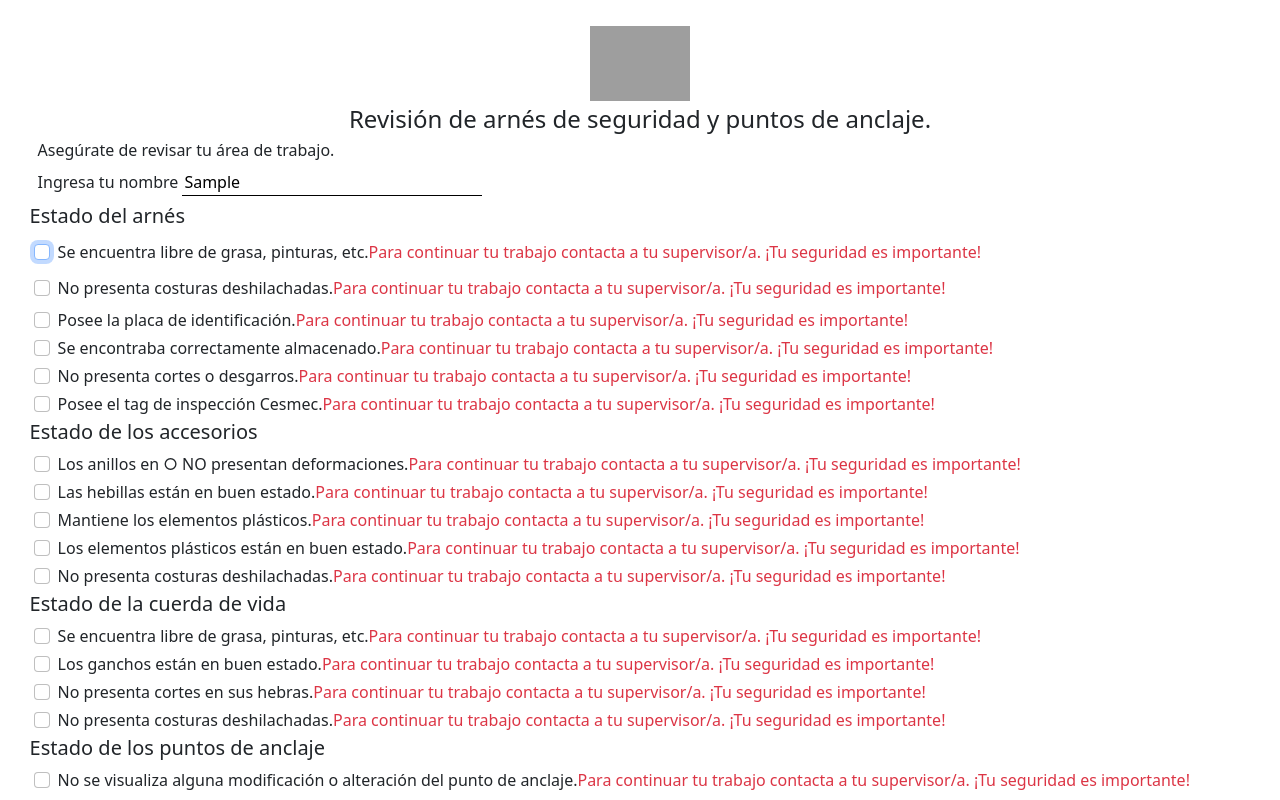
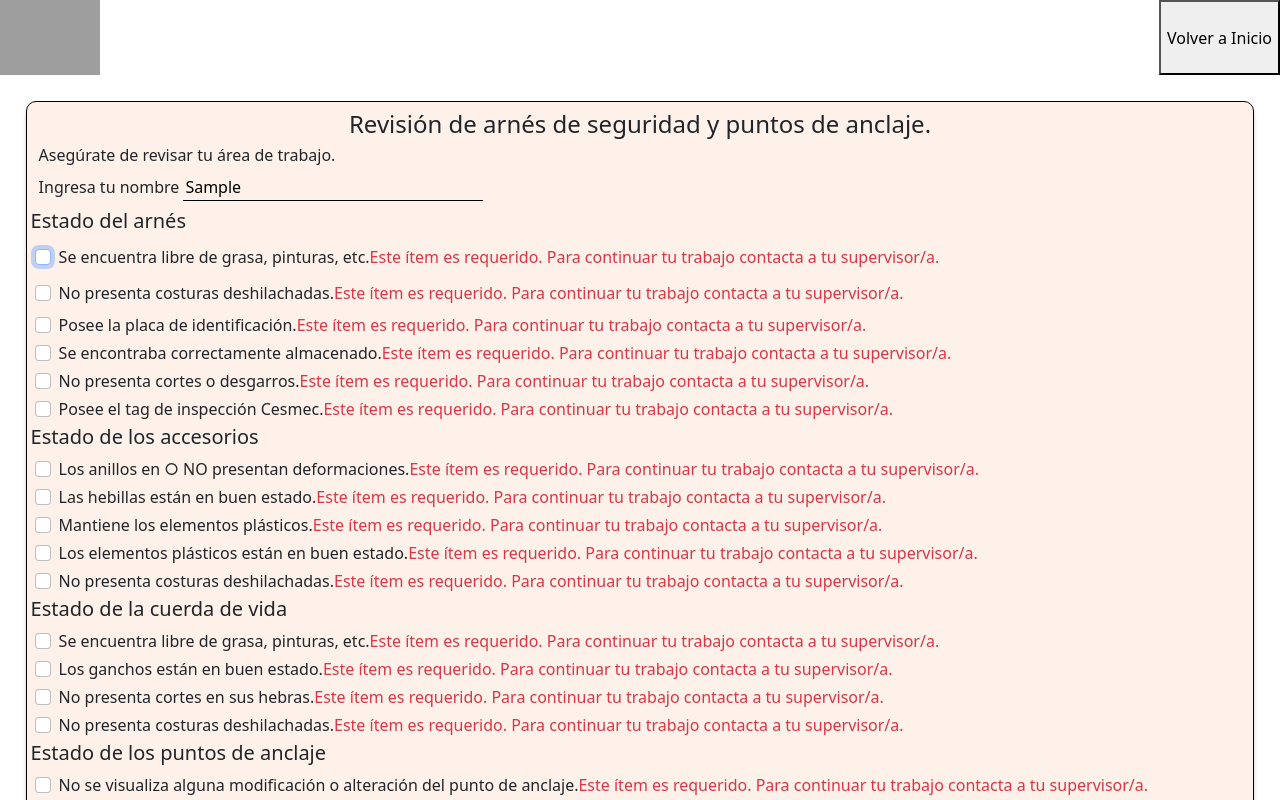
Before and after one commit to emmiraffo/desafio-bhp, a React (Create React App) app: page /checklist in a window 1280 px wide. Both pictures are taken after typing "Sample" into the empty fields and a click on the button "Calcular ELC". Shown: the top 800 px of the page. Built offline with nearby package versions, Linux system fonts and the light colour scheme; grey boxes are pictures that could not be loaded.

Commit message:
se agrega algunos estilos a checklist

```diff
--- a/src/components/CheckList.css
+++ b/src/components/CheckList.css
@@ -1,11 +1,17 @@
-.check-container{
-    margin: 2%;
+.container-checkbox{
     display: flex;
     flex-direction: column;
     justify-content: center;
     align-items: center;
+    margin: 2%;
+    background: rgba(229, 101, 29, 0.09);
+    border: 1px solid black;
+    box-sizing: border-box;
+    box-shadow: 0px 4px 4px rgba(0, 0, 0, 0.2);
+    border-radius: 10px;
 
 }
+
 .input-name{
     width:300px;
     border: 0;
@@ -14,9 +20,11 @@
     border-bottom: 1px solid black;
 
 }
+.container-checkbox_item{
+    border:none;
+}
 
 .btn-checklist{
-    align-self: center;
     background-color: #E5651D;
     font-size: 0.9em;
     height: 2.5rem;
--- a/src/components/CheckList.jsx
+++ b/src/components/CheckList.jsx
@@ -34,10 +34,14 @@ function generatePDF () {
 
 
     return (
-        <div className="check-container">
+        <div>
+            <nav className="d-flex flex-r justify-content-between">
                 <img src="https://firebasestorage.googleapis.com/v0/b/elc-bhp.appspot.com/o/bhp_orn_rgb_pos%5B1%5D.png?alt=media&token=e67982c5-67f2-4153-9201-a18c75117eff" alt="logo" width="100px" />
+                <button onClick={backToHome}>Volver a Inicio</button>
+            </nav>
+            <div className="container-checkbox">
                 <form onSubmit={handleSubmit(onSubmit)} id="form" className="p-1">
-                <h4 className="text-center"> Revisión de arnés de seguridad y puntos de anclaje.</h4>
+                    <h4 className="text-center m-1"> Revisión de arnés de seguridad y puntos de anclaje.</h4>
                     <h6 className="m-2">Asegúrate de revisar tu área de trabajo.</h6>
                     <div className="m-2">
                         <label className="me-1">Ingresa tu nombre</label>
@@ -45,47 +49,47 @@ function generatePDF () {
                             {errors.p1 && <span className="text-danger text-small">Tu nombre es requerido</span>}
                     </div>
                     <h5>Estado del arnés</h5>
-                <div className="form-check m-1" >
+                    <div className="form-check m-1">
                         <input className="form-check-input my-2" type="checkbox" name="check" {...register("p2", { required: true })} />
-                    <label className="form-check-label my-1" id="form1">
+                        <label className="form-check-label my-1"id="form1">
                             Se encuentra libre de grasa, pinturas, etc.
                         </label>
-                        {errors.p2 && <span className="text-danger text-small">Para continuar tu trabajo contacta a tu supervisor/a. ¡Tu seguridad es importante!</span>}
+                            {errors.p2 && <span className="text-danger text-small">Este ítem es requerido. Para continuar tu trabajo contacta a tu supervisor/a.</span>}
                     </div>
                     <div className="form-check m-1">
                         <input className="form-check-input my-2" type="checkbox" name="check" {...register("p3", { required: true })}/>
                         <label className="form-check-label my-1">
                             No presenta costuras deshilachadas.
                         </label>
-                        {errors.p3 && <span className="text-danger text-small">Para continuar tu trabajo contacta a tu supervisor/a. ¡Tu seguridad es importante!</span>}
+                            {errors.p3 && <span className="text-danger text-small">Este ítem es requerido. Para continuar tu trabajo contacta a tu supervisor/a.</span>}
                     </div>
                     <div className="form-check m-1">
                         <input className="form-check-input" type="checkbox" value="" name="check" {...register("p4", { required: true })}/>
                         <label className="form-check-label">
                             Posee la placa de identificación.
                         </label>
-                        {errors.p4 && <span className="text-danger text-small">Para continuar tu trabajo contacta a tu supervisor/a. ¡Tu seguridad es importante!</span>}
+                            {errors.p4 && <span className="text-danger text-small">Este ítem es requerido. Para continuar tu trabajo contacta a tu supervisor/a.</span>}
                     </div>
                     <div className="form-check m-1">
                         <input className="form-check-input" type="checkbox" value="" name="check" {...register("p5", { required: true })}/>
                         <label className="form-check-label">
                             Se encontraba correctamente almacenado.
                         </label>
-                        {errors.p5 && <span className="text-danger text-small">Para continuar tu trabajo contacta a tu supervisor/a. ¡Tu seguridad es importante!</span>}
+                            {errors.p5 && <span className="text-danger text-small">Este ítem es requerido. Para continuar tu trabajo contacta a tu supervisor/a.</span>}
                     </div>
                     <div className="form-check m-1">
                         <input className="form-check-input" type="checkbox"  name="check" {...register("p6", { required: true })}/>
                         <label className="form-check-label" >
                             No presenta cortes o desgarros.
                         </label>
-                        {errors.p6 && <span className="text-danger text-small">Para continuar tu trabajo contacta a tu supervisor/a. ¡Tu seguridad es importante!</span>}
+                            {errors.p6 && <span className="text-danger text-small">Este ítem es requerido. Para continuar tu trabajo contacta a tu supervisor/a.</span>}
                     </div>
                     <div className="form-check m-1">
                         <input className="form-check-input" type="checkbox"  name="check" {...register("p7", { required: true })}/>
                         <label className="form-check-label" >
                             Posee el tag de inspección Cesmec.
                         </label>
-                        {errors.p7 && <span className="text-danger text-small">Para continuar tu trabajo contacta a tu supervisor/a. ¡Tu seguridad es importante!</span>}
+                            {errors.p7 && <span className="text-danger text-small">Este ítem es requerido. Para continuar tu trabajo contacta a tu supervisor/a.</span>}
                     </div>
                     <h5>Estado de los accesorios</h5>
                     <div className="form-check m-1">
@@ -93,35 +97,35 @@ function generatePDF () {
                         <label className="form-check-label" >
                             Los anillos en ○ NO presentan deformaciones.
                         </label>
-                        {errors.p8 && <span className="text-danger text-small">Para continuar tu trabajo contacta a tu supervisor/a. ¡Tu seguridad es importante!</span>}
+                            {errors.p8 && <span className="text-danger text-small">Este ítem es requerido. Para continuar tu trabajo contacta a tu supervisor/a.</span>}
                     </div>
                     <div className="form-check m-1">
                         <input className="form-check-input" type="checkbox" name="check" {...register("p9", { required: true })}/>
                         <label className="form-check-label" >
                             Las hebillas están en buen estado.
                         </label>
-                        {errors.p9 && <span className="text-danger text-small">Para continuar tu trabajo contacta a tu supervisor/a. ¡Tu seguridad es importante!</span>}
+                            {errors.p9 && <span className="text-danger text-small">Este ítem es requerido. Para continuar tu trabajo contacta a tu supervisor/a.</span>}
                     </div>
                     <div className="form-check m-1">
                         <input className="form-check-input" type="checkbox" name="check" {...register("p10", { required: true })}/>
                         <label className="form-check-label" >
                             Mantiene los elementos plásticos.
                         </label>
-                        {errors.p10 && <span className="text-danger text-small">Para continuar tu trabajo contacta a tu supervisor/a. ¡Tu seguridad es importante!</span>}
+                            {errors.p10 && <span className="text-danger text-small">Este ítem es requerido. Para continuar tu trabajo contacta a tu supervisor/a.</span>}
                     </div>
                     <div className="form-check m-1">
                         <input className="form-check-input" type="checkbox" name="check" {...register("p11", { required: true })}/>
                         <label className="form-check-label">
                             Los elementos plásticos están en buen estado.
                         </label>
-                        {errors.p11 && <span className="text-danger text-small">Para continuar tu trabajo contacta a tu supervisor/a. ¡Tu seguridad es importante!</span>}
+                            {errors.p11 && <span className="text-danger text-small">Este ítem es requerido. Para continuar tu trabajo contacta a tu supervisor/a.</span>}
                     </div>
                     <div className="form-check m-1">
                         <input className="form-check-input" type="checkbox" name="check" {...register("p12", { required: true })}/>
                         <label className="form-check-label">
                             No presenta costuras deshilachadas.
                         </label>
-                        {errors.p12 && <span className="text-danger text-small">Para continuar tu trabajo contacta a tu supervisor/a. ¡Tu seguridad es importante!</span>}
+                            {errors.p12 && <span className="text-danger text-small">Este ítem es requerido. Para continuar tu trabajo contacta a tu supervisor/a.</span>}
                     </div>
                     <h5>Estado de la cuerda de vida</h5>
                     <div className="form-check m-1">
@@ -129,28 +133,28 @@ function generatePDF () {
                         <label className="form-check-label">
                             Se encuentra libre de grasa, pinturas, etc.
                         </label>
-                        {errors.p13 && <span className="text-danger text-small">Para continuar tu trabajo contacta a tu supervisor/a. ¡Tu seguridad es importante!</span>}
+                            {errors.p13 && <span className="text-danger text-small">Este ítem es requerido. Para continuar tu trabajo contacta a tu supervisor/a.</span>}
                     </div>
                     <div className="form-check m-1">
                         <input className="form-check-input" type="checkbox" name="check" {...register("p14", { required: true })}/>
                         <label className="form-check-label">
                             Los ganchos están en buen estado.
                         </label>
-                        {errors.p14 && <span className="text-danger text-small">Para continuar tu trabajo contacta a tu supervisor/a. ¡Tu seguridad es importante!</span>}
+                            {errors.p14 && <span className="text-danger text-small">Este ítem es requerido. Para continuar tu trabajo contacta a tu supervisor/a.</span>}
                     </div>
                     <div className="form-check m-1">
                         <input className="form-check-input" type="checkbox" name="check" {...register("p15", { required: true })}/>
                         <label className="form-check-label">
                             No presenta cortes en sus hebras.
                         </label>
-                        {errors.p15 && <span className="text-danger text-small">Para continuar tu trabajo contacta a tu supervisor/a. ¡Tu seguridad es importante!</span>}
+                            {errors.p15 && <span className="text-danger text-small">Este ítem es requerido. Para continuar tu trabajo contacta a tu supervisor/a.</span>}
                     </div>
                     <div className="form-check m-1">
                         <input className="form-check-input" type="checkbox" name="check" {...register("p16", { required: true })}/>
                         <label className="form-check-label" for="flexCheckDefault">
                             No presenta costuras deshilachadas.
                         </label>
-                        {errors.p16 && <span className="text-danger text-small">Para continuar tu trabajo contacta a tu supervisor/a. ¡Tu seguridad es importante!</span>}
+                            {errors.p16 && <span className="text-danger text-small">Este ítem es requerido. Para continuar tu trabajo contacta a tu supervisor/a.</span>}
                     </div>
                     <h5>Estado de los puntos de anclaje</h5>
                     <div className="form-check m-1">
@@ -158,56 +162,58 @@ function generatePDF () {
                         <label className="form-check-label" for="flexCheckDefault">
                             No se visualiza alguna modificación o alteración del punto de anclaje.
                         </label>
-                        {errors.p17 && <span className="text-danger text-small">Para continuar tu trabajo contacta a tu supervisor/a. ¡Tu seguridad es importante!</span>}
+                            {errors.p17 && <span className="text-danger text-small">Este ítem es requerido. Para continuar tu trabajo contacta a tu supervisor/a.</span>}
                     </div>
                     <div className="form-check m-1">
                         <input className="form-check-input" type="checkbox" name="check" {...register("p18", { required: true })}/>
                         <label className="form-check-label">
                             ¿El punto de anclaje a utilizar esta identificado de color amarillo?
                         </label>
-                        {errors.p18 && <span className="text-danger text-small">Para continuar tu trabajo contacta a tu supervisor/a. ¡Tu seguridad es importante!</span>}
+                            {errors.p18 && <span className="text-danger text-small">Este ítem es requerido. Para continuar tu trabajo contacta a tu supervisor/a.</span>}
                     </div>
                     <div className="form-check m-1">
                         <input className="form-check-input" type="checkbox" name="check" {...register("p19", { required: true })}/>
                         <label className="form-check-label">
                             El punto de anclaje se encuentra accesible.
                         </label>
-                        {errors.p19 && <span className="text-danger text-small">Para continuar tu trabajo contacta a tu supervisor/a. ¡Tu seguridad es importante!</span>}
+                            {errors.p19 && <span className="text-danger text-small">Este ítem es requerido. Para continuar tu trabajo contacta a tu supervisor/a.</span>}
                     </div>
                     <div className="form-check m-1">
                         <input className="form-check-input" type="checkbox" name="check" {...register("p20", { required: true })}/>
                         <label className="form-check-label" >
                             No existe deformación en alguno de los componentes (argolla, placa, pernos, etc).
                         </label>
-                        {errors.p20 && <span className="text-danger text-small">Para continuar tu trabajo contacta a tu supervisor/a. ¡Tu seguridad es importante!</span>}
+                            {errors.p20 && <span className="text-danger text-small">Este ítem es requerido. Para continuar tu trabajo contacta a tu supervisor/a.</span>}
                     </div>
                     <div className="form-check m-1">
                         <input className="form-check-input" type="checkbox" name="check" {...register("p21", { required: true })}/>
                         <label className="form-check-label" >
                             Se encuentra instalada la placa identificadora que muestra el código, capacidad y estado de aprobación.
                         </label>
-                        {errors.p21 && <span className="text-danger text-small">Para continuar tu trabajo contacta a tu supervisor/a. ¡Tu seguridad es importante!</span>}
+                            {errors.p21 && <span className="text-danger text-small">Este ítem es requerido. Para continuar tu trabajo contacta a tu supervisor/a.</span>}
                     </div>
                     <div className="form-check m-1">
                         <input className="form-check-input" type="checkbox" name="check" {...register("p22", { required: true })}/>
                         <label className="form-check-label" >
                         La placa cuenta con la decha de validación, tipo y fijación del anclaje.
                         </label>
-                        {errors.p22 && <span className="text-danger text-small">Para continuar tu trabajo contacta a tu supervisor/a. ¡Tu seguridad es importante!</span>}
+                            {errors.p22 && <span className="text-danger text-small">Este ítem es requerido. Para continuar tu trabajo contacta a tu supervisor/a.</span>}
                     </div>
                     <div className="form-check m-1">
                         <input className="form-check-input" type="checkbox" name="check" {...register("p23", { required: true })}/>
                         <label className="form-check-label" >
                             NO se aprecian fisuras o golpes en el punto de anclaje.
                         </label>
-                        {errors.p23 && <span className="text-danger text-small">Para continuar tu trabajo contacta a tu supervisor/a. ¡Tu seguridad es importante!</span>}
+                            {errors.p23 && <span className="text-danger text-small">Este ítem es requerido. Para continuar tu trabajo contacta a tu supervisor/a.</span>}
                     </div>
+                    <div className="d-flex flex-r justify-content-center m-2">
                     <button type="submit" className="btn-checklist">Calcular ELC</button>
+                    </div>
                 </form>
-            <div className="d-flex flex-r justify-content-center">
+            </div>
+            <div className="d-flex flex-column justify-content-center align-items-center">
                     <button className="btn-pdf" onClick={generatePDF}></button>
                     <span className="text-pdf" >Descargar lista de revisión</span>
-                <button className="btn-checklist" onClick={backToHome}>Volver a Inicio</button>
             </div>
         </div>
     )
--- a/src/components/Home.jsx
+++ b/src/components/Home.jsx
@@ -70,7 +70,7 @@ const Home = (props) => {
             </select>
           </div>
 
-          <button type="buttonHome" class="btn btn-secondary">CONTINUAR</button>
+          <button type="buttonHome" className="btn btn-secondary">CONTINUAR</button>
         </div>
         <div>
         <Modal isOpen={modalIsOpen} style={modalStyles}>
```
Lines whose indentation alone changed are shown as unchanged.
